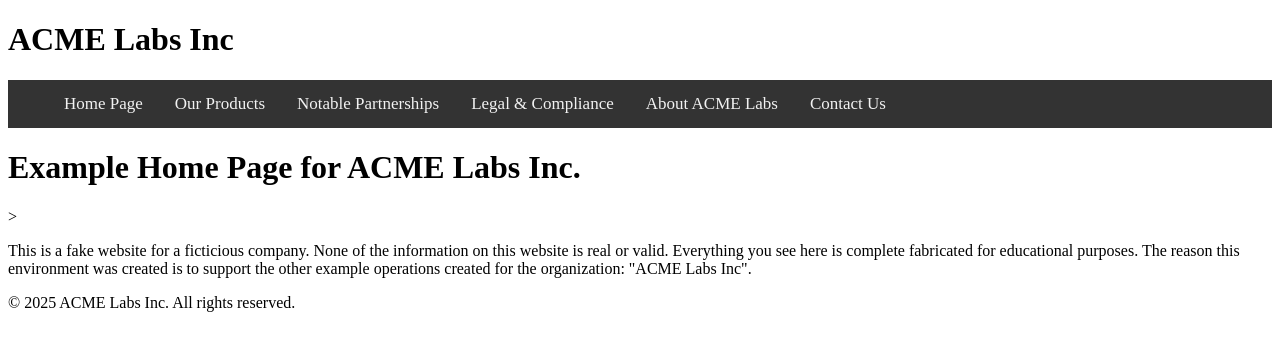
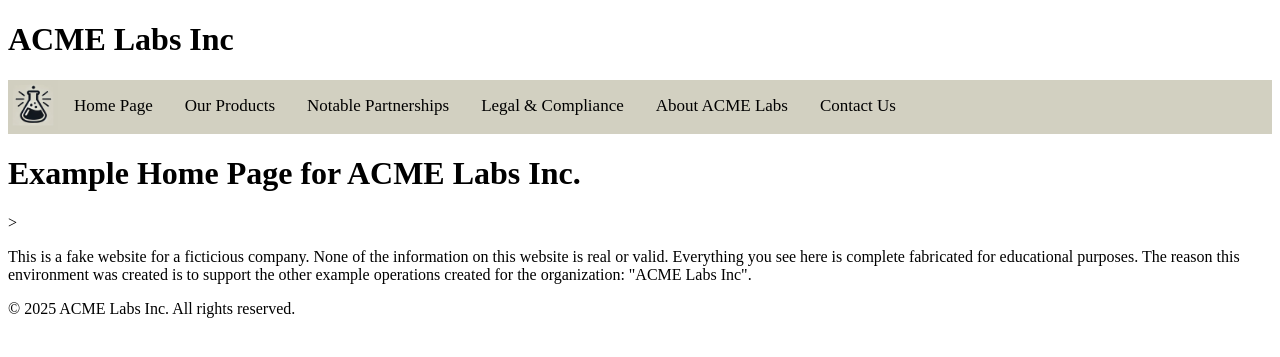
Before and after one commit to OldManSaturn/Company-Website, a Flask app: page / in a window 1280 px wide. Shown: the top 357 px of the page. Run offline with Flask 3, Linux system fonts and the light colour scheme.

Commit message:
logo and navbar changes

```diff
--- a/static/styles.css
+++ b/static/styles.css
@@ -1,25 +1,31 @@
 #header-nav {
-    background-color: #333;
-    overflow: hidden;
+    background-color: #d2d0c1;
+    overflow: ;
     display: flex;
     list-style-type: none;
+    padding-left: 0;
 }
 
 #header-nav a {
     display: block;
-    color: #f2f2f2;
+    color: black;
     text-align: center;
-    padding: 14px 16px;
+    padding: 16px 16px;
     text-decoration: none;
     font-size: 17px;
 }
 
 #header-nav a:hover {
-    background-color: #ddd;
-    color: black;
+    background-color: black;
+    color: #d2d0c1;
+    padding: 16px 16px;
 }
 
 #header-nav a.active {
     background-color: #4CAF50;
     color: white;
 }
+
+#main-logo {
+    height: 50px;
+}
--- a/templates/base.html
+++ b/templates/base.html
@@ -8,9 +8,11 @@
 </head>
 <body>
     <header>
+        <!--<img src="{{ url_for('static', filename='img/updated-logo.jpeg') }}" alt="ACME Labs Logo" id="main-logo">-->
         <h1>ACME Labs Inc</h1>
         <nav>
             <ul id="header-nav">
+                <li><img src="{{ url_for('static', filename='img/logo-pic-only.png') }}" alt="ACME Labs Logo" style="height: 50px;"></li>
                 <li><a href="/">Home Page</a></li>
                 <li><a href="/products">Our Products</a></li>
                 <li><a href="/partnerships">Notable Partnerships</a></li>
```
Also changed, not shown: static/img/logo-pic-only.png (added), static/img/updated-logo.jpeg (added).
